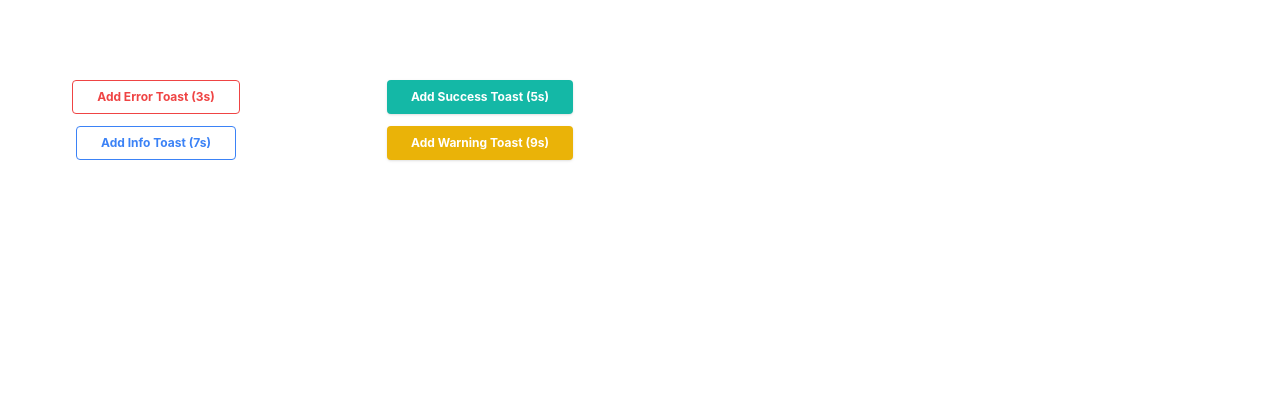
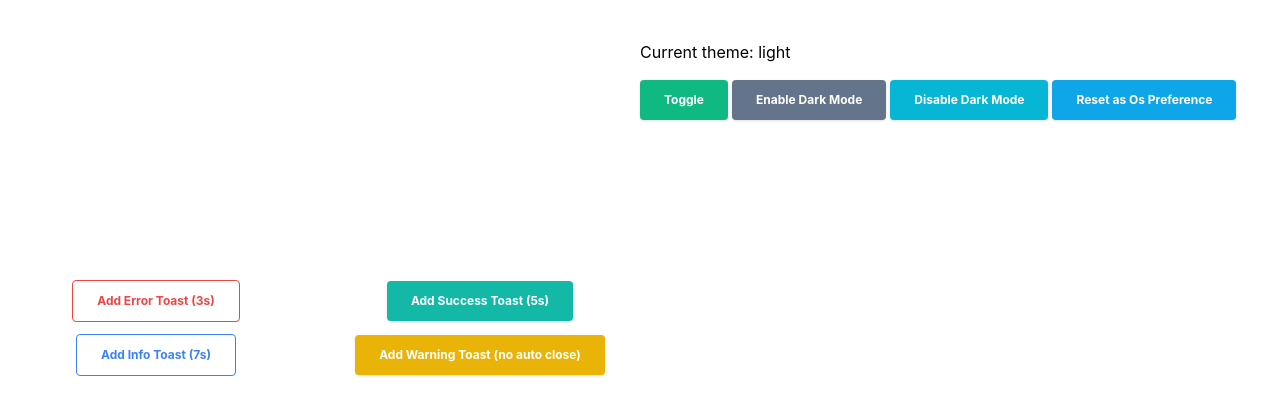
Before and after one commit to mehdad-hussain/toast-notification, a React (Create React App) app: page / in a window 1280 px wide. Shown: the top 414 px of the page. Built offline with nearby package versions, Linux system fonts and the light colour scheme.

Commit message:
7/2 - dark mode implemented for toasts

```diff
--- a/src/App.js
+++ b/src/App.js
@@ -1,17 +1,79 @@
-import React, { useRef, useState } from "react";
+import React, { useEffect, useRef, useState } from "react";
 // prettier-ignore
 
-import { ToastPortal } from "components";
+import { BtnSolid, ToastPortal } from "components";
 import styles from "./App.module.scss";
 import { Home } from "pages";
+import { useDarkMode } from "hooks";
 
 export const ToastContext = React.createContext();
 
 function App() {
   const toast = useRef(null);
 
+  const { isDarkMode, toggle, enable, disable, reset } = useDarkMode();
+
+  // add dark class to body is isDarkMode is true
+  useEffect(() => {
+    if (isDarkMode) {
+      document.body.classList.add("dark");
+      document.body.style.backgroundColor = "#222b3c";
+    } else {
+      document.body.classList.remove("dark");
+      document.body.style.backgroundColor = "#fff";
+    }
+
+    return () => {
+      document.body.classList.remove("dark");
+    };
+  }, [isDarkMode]);
+
   return (
     <>
+      <div className="w-1/2 h-40 mt-10 ml-auto">
+        <p className="mb-4 dark:text-white">
+          Current theme: {isDarkMode ? "dark" : "light"}
+        </p>
+
+        <BtnSolid
+          onClick={toggle}
+          bgColor="bg-emerald-500"
+          text="text-xs text-white font-bold"
+          padding="px-6 py-3"
+          borderRadius="rounded"
+        >
+          Toggle
+        </BtnSolid>
+
+        <BtnSolid
+          onClick={enable}
+          bgColor="bg-slate-500"
+          text="text-xs text-white font-bold"
+          padding="px-6 py-3"
+          borderRadius="rounded"
+        >
+          Enable Dark Mode
+        </BtnSolid>
+
+        <BtnSolid
+          onClick={disable}
+          bgColor="bg-cyan-500"
+          text="text-xs text-white font-bold"
+          padding="px-6 py-3"
+          borderRadius="rounded"
+        >
+          Disable Dark Mode
+        </BtnSolid>
+        <BtnSolid
+          onClick={reset}
+          bgColor="bg-sky-500"
+          text="text-xs text-white font-bold"
+          padding="px-6 py-3"
+          borderRadius="rounded"
+        >
+          Reset as Os Preference
+        </BtnSolid>
+      </div>
       <ToastContext.Provider value={toast}>
         <Home />
       </ToastContext.Provider>
--- a/src/components/toast/Toast.jsx
+++ b/src/components/toast/Toast.jsx
@@ -3,22 +3,19 @@
 
 // prettier-ignore
 import { CheckCircleIcon, ExclamationCircleIcon, InformationCircleIcon, XMarkIcon, } from "assets";
+import { useDarkMode } from "hooks";
 import { joinClasses } from "util";
 
 import styles from "./Toast.module.scss";
 
-export const Toast = ({
-  mode,
-  onClose,
-  message,
-  isAutoClose,
-  timer = 5,
-  isVisible,
-}) => {
-  console.log("toast jsx", isVisible);
+export const Toast = (props) => {
+  const { message, mode, isAutoClose, timer, isVisible, onClose } = props;
+
+  const { isDarkMode } = useDarkMode();
+
   const classes = joinClasses(
     styles.toast,
-    styles[`toast-${mode}`],
+    isDarkMode ? styles[`toast-${mode}-dark`] : styles[`toast-${mode}`],
     isVisible === true && styles["toast-visible"],
     isVisible === false && styles["toast-hidden"]
   );
@@ -51,7 +48,11 @@ export const Toast = ({
             mode === "error" ? "fill-orange-600/90" : "fill-amber-500/90"
           )}
         />
-        <div className={styles.toast__content}>
+        <div
+          className={
+            isDarkMode ? styles.toast__content_dark : styles.toast__content
+          }
+        >
           <p className="ml-2 line-clamp-4">{message}</p>
         </div>
         <button onClick={onClose} className="justify-self-end">
--- a/src/components/toast/Toast.module.scss
+++ b/src/components/toast/Toast.module.scss
@@ -14,24 +14,48 @@ $danger-md: #ea4e2c7c;
 $danger-l: #ea4e2c2d;
 
 .toast {
-  @apply bg-white p-4 max-w-[420px] min-w-[286px] rounded-md shadow-lg cursor-pointer font-medium grid grid-cols-7 items-center relative overflow-hidden;
+  @apply p-4 min-w-[286px] max-w-max rounded-md shadow-lg cursor-pointer font-medium grid grid-cols-7 items-center relative overflow-hidden;
+  // @apply bg-slate-800 text-white/70 border-slate-700;
+  // make dark theme compatible bg color gradient from green to slate for toast
 
   &-success {
     @apply border border-green-400 bg-green-100/90;
   }
 
+  &-success-dark {
+    @apply bg-gradient-to-r from-teal-700  to-slate-900;
+  }
+
   &-error {
     @apply border border-red-400 bg-red-100/90;
   }
+
+  &-error-dark {
+    @apply bg-gradient-to-r from-rose-900/70  to-slate-900;
+  }
+
   &-warning {
     @apply border border-orange-300 bg-orange-100/90;
   }
+
+  &-warning-dark {
+    @apply bg-gradient-to-r from-yellow-900/70  to-slate-900;
+  }
+
   &-info {
     @apply border border-blue-400 bg-blue-100/90;
   }
 
+  &-info-dark {
+    @apply bg-gradient-to-r from-sky-900/70  to-slate-900;
+  }
+
   &__content {
     @apply text-black/70 text-sm font-bold col-span-5;
+  }
+
+  &__content_dark {
+    @apply text-white text-sm font-bold col-span-5;
   }
 
   &__progress {
@@ -62,23 +86,6 @@ $danger-l: #ea4e2c2d;
     }
   }
 
-  // &__close {
-  //   position: absolute;
-  //   top: 0;
-  //   right: 0;
-  //   padding: 10px;
-  //   font-size: 20px;
-  //   cursor: pointer;
-  // }
-
-  // &__close:hover {
-  //   color: red;
-  // }
-
-  // overflow: hidden;
-  // transform: translateX(calc(100% + 30px));
-  // transition: all 0.5s cubic-bezier(0.68, -0.55, 0.265, 1.35);
-
   &-visible {
     animation: slideFromRight 0.5s cubic-bezier(0.68, -0.55, 0.265, 1.35)
       forwards;
--- a/src/components/toastPortal/ToastPortal.jsx
+++ b/src/components/toastPortal/ToastPortal.jsx
@@ -7,6 +7,7 @@ import { useToastPortal, useToastAutoClose } from "hooks";
 import styles from "./ToastPortal.module.scss";
 import { Toast } from "components";
 import { uuid } from "util/uuid";
+import { joinClasses } from "util";
 
 export const ToastPortal = forwardRef((props, ref) => {
   const [toasts, setToasts] = useState([]);
@@ -100,9 +101,11 @@ export const ToastPortal = forwardRef((props, ref) => {
     },
   }));
 
+  const classes = joinClasses(styles.toastContainer, props.className);
+
   return loaded ? (
     ReactDOM.createPortal(
-      <div className={styles.toastContainer}>
+      <div className={classes}>
         {toasts.map((toast) => (
           <Toast
             key={toast.id}
--- a/src/components/toastPortal/ToastPortal.module.scss
+++ b/src/components/toastPortal/ToastPortal.module.scss
@@ -1,3 +1,3 @@
 .toastContainer {
-  @apply flex flex-col gap-2 z-50;
+  @apply flex flex-col gap-2 max-w-[420px] min-w-[286px] items-end;
 }
--- a/src/hooks/use-dark-mode.js
+++ b/src/hooks/use-dark-mode.js
@@ -27,6 +27,7 @@ export function useDarkMode(defaultValue) {
     toggle: () => setDarkMode((prev) => !prev),
     enable: () => setDarkMode(true),
     disable: () => setDarkMode(false),
+    reset: () => setDarkMode(isDarkOS),
   };
 }
 
--- a/src/hooks/use-toast-portal.js
+++ b/src/hooks/use-toast-portal.js
@@ -7,7 +7,7 @@ export const useToastPortal = () => {
   let portalId = "toast-portal-" + useUuid(8);
   //   const [portalId] = useState(`toast-portal-${id}`);
 
-  console.log("useToastPortal rendered");
+  // console.log("useToastPortal rendered");
 
   useEffect(() => {
     const div = document.createElement("div");
--- a/src/pages/home/Home.js
+++ b/src/pages/home/Home.js
@@ -19,7 +19,7 @@ export const Home = () => {
           }}
           bgColor="bg-red-500"
           text="text-red-500 text-xs font-bold"
-          padding="px-6 py-2"
+          padding="px-6 py-3"
           borderRadius="rounded"
         >
           Add Error Toast (3s)
@@ -34,7 +34,7 @@ export const Home = () => {
           }}
           bgColor="bg-teal-500"
           text="text-xs text-white font-bold"
-          padding="px-6 py-[9px]"
+          padding="px-6 py-3"
           borderRadius="rounded"
         >
           Add Success Toast (5s)
@@ -44,12 +44,12 @@ export const Home = () => {
           onClick={() => {
             toast.current.info({
               message:
-                " It's a Info Message, it will be closed after 7s .. Lorem ipsum dolor sit amet consectetur adipisicing elit. Quas sapiente illo quidem vel ipsa, pariatur nulla atque ab error quos.",
+                " It's a Info Message, it will be closed after 7s .. Lorem ipsum dolor sit amet",
             });
           }}
           bgColor="bg-blue-500"
           text="text-blue-500 text-xs font-bold"
-          padding="px-6 py-2"
+          padding="px-6 py-3"
           borderRadius="rounded"
         >
           Add Info Toast (7s)
@@ -64,14 +64,12 @@ export const Home = () => {
           }}
           bgColor="bg-yellow-500"
           text="text-xs text-white font-bold"
-          padding="px-6 py-[9px]"
+          padding="px-6 py-3"
           borderRadius="rounded"
         >
-          Add Warning Toast (9s)
+          Add Warning Toast (no auto close)
         </BtnSolid>
       </div>
-
-      {/* <div className="card focus:ring-1 focus:ring-orange-600">card</div> */}
     </>
   );
 };
--- a/tailwind.config.js
+++ b/tailwind.config.js
@@ -2,6 +2,7 @@
 
 module.exports = {
   mode: "jit",
+  darkMode: "class",
   corePlugins: {},
   content: ["./src/**/*.{js,jsx,ts,tsx}"],
   safelist: [
```
